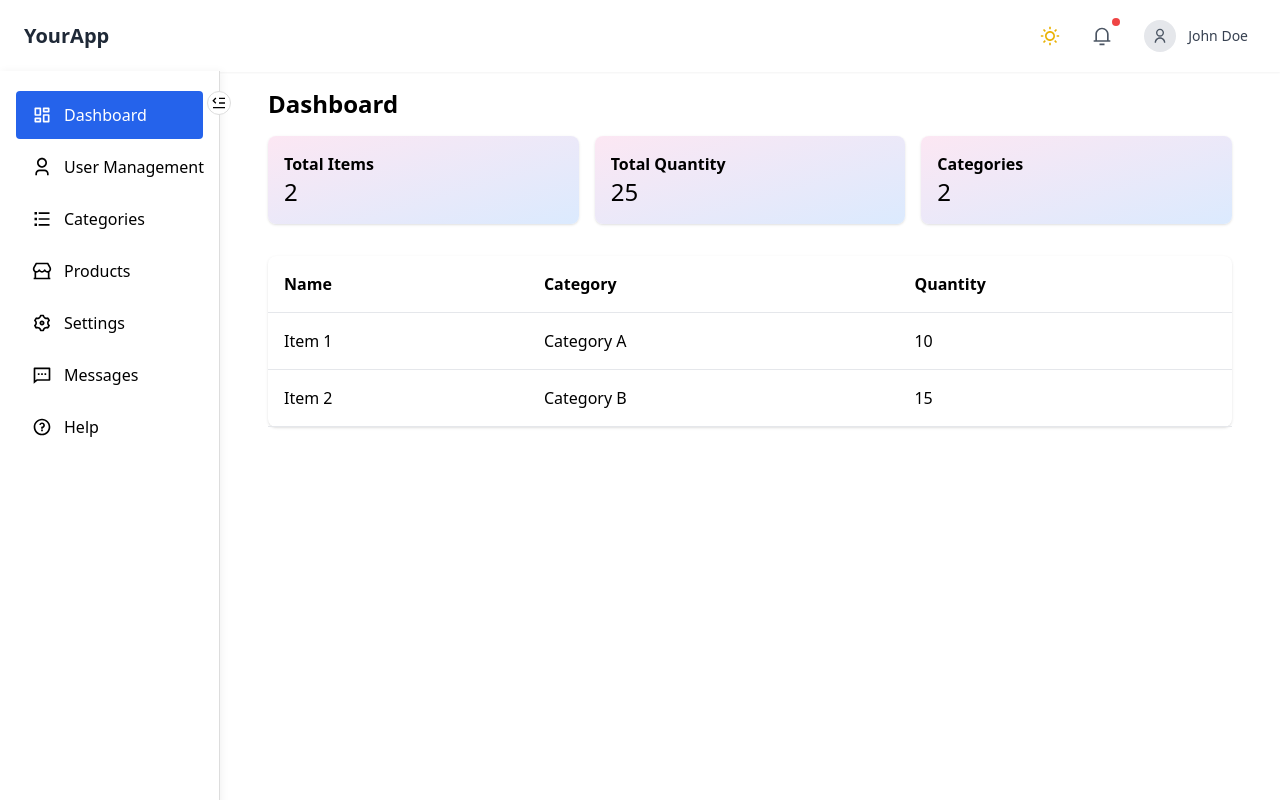
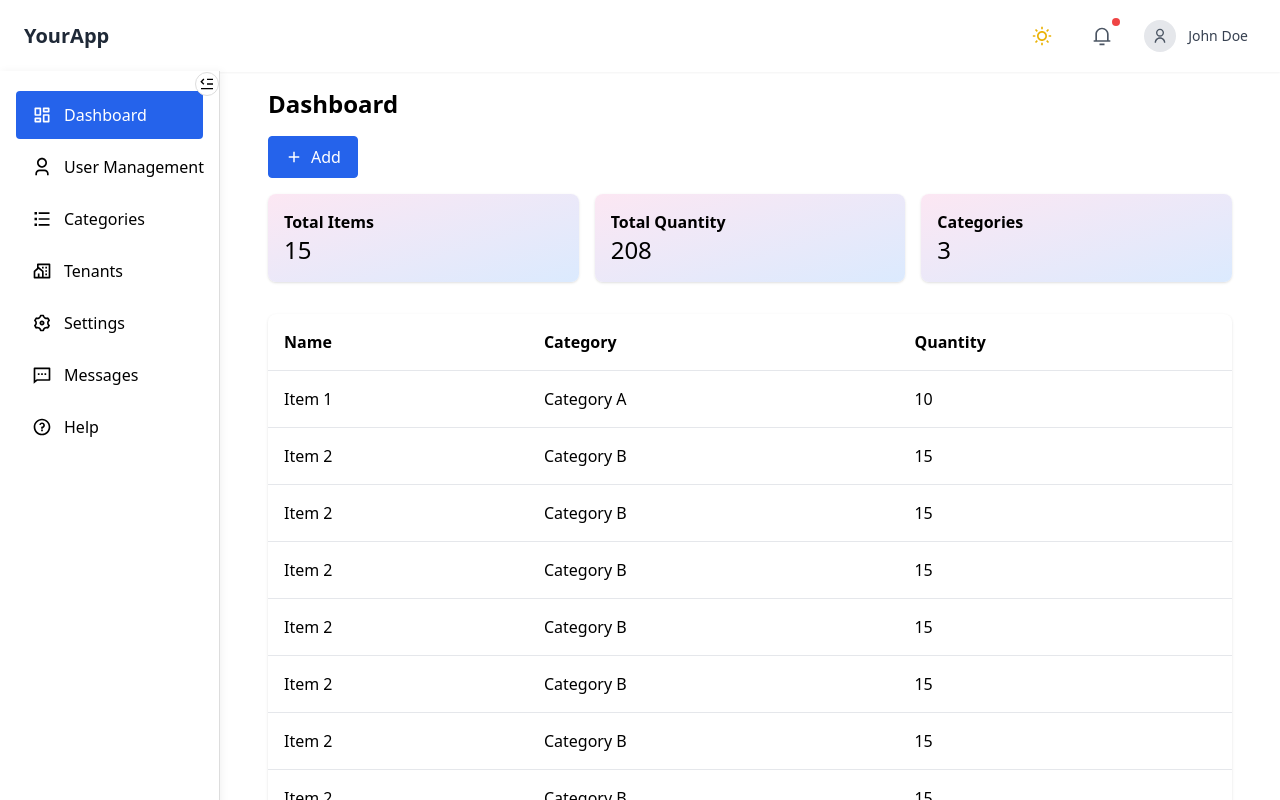
Before and after one commit to Yidnekworku1/dashboard-in-react, a React (Vite) app: page / in a window 1280 px wide. Shown: the top 800 px of the page. Built offline with nearby package versions, Linux system fonts and the light colour scheme.

Commit message:
Update: your message here

```diff
--- a/src/App.css
+++ b/src/App.css
@@ -1,3 +1,21 @@
+/* Custom sidebar scrollbar styles */
+.sidebar::-webkit-scrollbar {
+  width: 8px;
+  background: #e0e0e0;
+}
+
+.sidebar::-webkit-scrollbar-thumb {
+  background: #525252;
+  border-radius: 8px;
+  border: 2px solid #e0e0e0;
+}
+
+.sidebar {
+  scrollbar-width: thin;
+  /* Firefox */
+  scrollbar-color: #444444 #e0e0e0;
+}
+
 /* Night mode styles */
 .night-mode {
   background: #0a0a0a;
@@ -36,6 +54,11 @@
   color: #cfcfcf;
 }
 
+.topnav {
+  background: #ffffff;
+  color: #b3b3b3;
+  /* box-shadow: 0 2px 8px rgba(0, 0, 0, 0.6); */
+}
 
 .sidebar.collapsed~.topnav {
   left: 70px;
@@ -56,6 +79,8 @@
   height: 100vh;
   background-color: #f5f5f5;
   padding: 1rem;
+  padding-right: 16px;
+  /* space for scrollbar */
   border-right: 1px solid #ddd;
   transition: width 0.3s ease;
   position: relative;
@@ -67,8 +92,9 @@
 
 .collapse-btn {
   position: absolute;
-  right: -12px;
-  top: 20px;
+  right: 0px;
+  /* keep inside sidebar, away from scrollbar */
+  top: 1px;
   width: 24px;
   height: 24px;
   border-radius: 50%;
@@ -78,7 +104,7 @@
   display: flex;
   align-items: center;
   justify-content: center;
-  z-index: 1;
+  z-index: 2;
 }
 
 .sidebar-nav {
@@ -123,6 +149,7 @@
   background: #fff;
   box-shadow: 2px 0 8px rgba(0, 0, 0, 0.05);
   z-index: 1000;
+  overflow-y: auto;
 }
 
 .sidebar-item.active:hover {
--- a/src/App.tsx
+++ b/src/App.tsx
@@ -6,6 +6,7 @@ import Dashboard from './pages/Dashboard';
 import Categories from './pages/Categories';
 import UserManagement from './pages/UserManagement';
 import TopNav from './components/TopNav';
+import Tenants from './pages/Tenants';
 const App = () => {
   return (
     <Router>
@@ -18,6 +19,7 @@ const App = () => {
               <Route path="/usermanagement" element={<UserManagement />} />
               <Route path="/" element={<Dashboard />} />
               <Route path="/categories" element={<Categories />} />
+              <Route path="/tenants" element={<Tenants />} />
             </Routes>
           </main>
         </div>
--- /dev/null
+++ b/src/components/Button.tsx
@@ -0,0 +1,39 @@
+import React from 'react';
+
+interface ButtonProps {
+    children: React.ReactNode;
+    onClick?: () => void;
+    type?: 'button' | 'submit' | 'reset';
+    className?: string;
+    disabled?: boolean;
+    icon?: React.ReactNode;
+}
+
+const Button: React.FC<ButtonProps> = ({
+    children,
+    onClick,
+    type = 'button',
+    className = '',
+    disabled = false,
+    icon,
+}) => {
+    // Detect theme from body class
+    const theme = document.body.classList.contains('night-mode') ? 'night' : 'light';
+    const themeStyles = theme === 'night'
+        ? 'bg-gray-800 text-white hover:bg-gray-700 border border-gray-700'
+        : 'bg-blue-600 text-white hover:bg-blue-700 border border-blue-600';
+
+    return (
+        <button
+            type={type}
+            onClick={onClick}
+            className={`px-4 py-2 rounded transition-colors disabled:opacity-50 disabled:cursor-not-allowed flex items-center gap-2 ${themeStyles} ${className}`}
+            disabled={disabled}
+        >
+            {icon && <span className="text-lg">{icon}</span>}
+            {children}
+        </button>
+    );
+};
+
+export default Button;
--- a/src/components/Sidebar.tsx
+++ b/src/components/Sidebar.tsx
@@ -9,7 +9,8 @@ import {
   RiMenuFoldLine,
   RiMenuUnfoldLine,
   RiListCheck,
-  RiStore2Line
+  RiStore2Line,
+  RiCommunityLine
 } from 'react-icons/ri';
 
 const Sidebar = () => {
@@ -53,9 +54,9 @@ const Sidebar = () => {
           <RiListCheck />
           {!isCollapsed && <span>Categories</span>}
         </NavLink>
-        <NavLink to="/products" className={({ isActive }) => `sidebar-item ${isActive ? 'active' : ''}`}>
-          <RiStore2Line />
-          {!isCollapsed && <span>Products</span>}
+        <NavLink to="/tenants" className={({ isActive }) => `sidebar-item ${isActive ? 'active' : ''}`}>
+          <RiCommunityLine />
+          {!isCollapsed && <span>Tenants</span>}
         </NavLink>
         <NavLink to="/settings" className={({ isActive }) => `sidebar-item ${isActive ? 'active' : ''}`}>
           <RiSettings3Line />
--- a/src/components/TopNav.tsx
+++ b/src/components/TopNav.tsx
@@ -25,8 +25,9 @@ const TopNav = () => {
       </div>
 
       {/* Right side - Navigation Items */}
-      <div className="flex items-center space-x-4">
+      <div className="flex items-center gap-4">
         {/* Theme Toggle Icon */}
+        <div className="flex items-center mr-2">
           <button
             className="p-2 rounded-full hover:bg-gray-100 transition-colors"
             onClick={handleThemeToggle}
@@ -35,6 +36,7 @@ const TopNav = () => {
             {theme === 'light' && <RiSunLine className="text-xl text-yellow-500" />}
             {theme === 'night' && <RiContrast2Line className="text-xl text-gray-700" />}
           </button>
+        </div>
         {/* Notifications */}
         <button className="p-2 hover:bg-gray-100 rounded-full relative">
           <RiNotification3Line className="text-gray-600 text-xl" />
--- a/src/pages/Dashboard.tsx
+++ b/src/pages/Dashboard.tsx
@@ -1,15 +1,36 @@
 import React from 'react';
+import Button from '../components/Button';
+import { RiAddLine } from 'react-icons/ri';
 const Dashboard = () => {
   const [inventoryItems, setInventoryItems] = React.useState([
     { id: 1, name: 'Item 1', quantity: 10, category: 'Category A' },
     { id: 2, name: 'Item 2', quantity: 15, category: 'Category B' },
+    { id: 2, name: 'Item 2', quantity: 15, category: 'Category B' },
+    { id: 2, name: 'Item 2', quantity: 15, category: 'Category B' },
+    { id: 2, name: 'Item 2', quantity: 15, category: 'Category B' },
+    { id: 2, name: 'Item 2', quantity: 15, category: 'Category B' },
+    { id: 2, name: 'Item 2', quantity: 15, category: 'Category B' },
+    { id: 2, name: 'Item 2', quantity: 15, category: 'Category B' },
+    { id: 2, name: 'Item 2', quantity: 15, category: 'Category B' },
+    { id: 2, name: 'Item 2', quantity: 15, category: 'Category B' },
+    { id: 2, name: 'Item 2', quantity: 15, category: 'Category B' },
+    { id: 2, name: 'Item 2', quantity: 15, category: 'Category B' },
+    { id: 3, name: 'Item 3', quantity: 8, category: 'Category A' },
+    { id: 4, name: 'Item 4', quantity: 20, category: 'Category C' },
+    { id: 5, name: 'Item 5', quantity: 5, category: 'Category B' },
     // Add more sample items as needed
   ]);
 
   return (
     <div className="p-4">
       <h1 className="text-2xl font-bold mb-4">Dashboard</h1>
-
+      <Button
+        onClick={() => alert('Add button clicked!')}
+        className="mb-4"
+        icon={<RiAddLine />}
+      >
+        Add
+      </Button>
       <div className="grid gap-4">
         {/* Summary Cards */}
         <div className="grid grid-cols-1 md:grid-cols-3 gap-4">
--- /dev/null
+++ b/src/pages/Tenants.tsx
@@ -0,0 +1,11 @@
+import React, { useState } from 'react';
+
+const Tenants = () => {
+    return (
+        <div className='p-4'>
+            Tenants
+        </div>
+    )
+}
+
+export default Tenants
```
Lines whose indentation alone changed are shown as unchanged.
